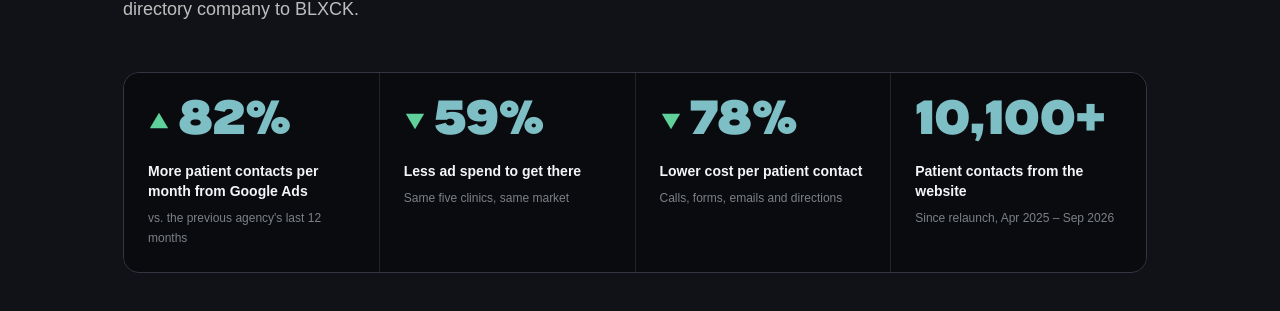
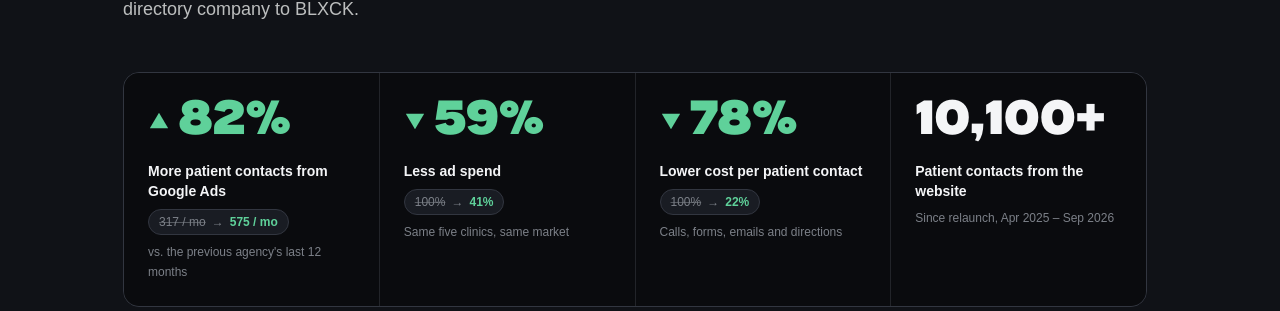
Before and after one commit to brennaMacQuarrie/blxck-marketing-site, a Next.js app: page /optometrists-case-study in a window 1280 px wide. Shown: the part 641-952 px from the top of the page. Built offline with nearby package versions, Linux system fonts and the light colour scheme; no server answers.

Commit message:
Case study: hero tiles read as improvements at a glance
Improved figures in green with ▲/▼, plus a before → after pill under each.

Co-Authored-By: Claude Fable 5.1 <noreply@anthropic.com>

```diff
--- a/src/app/optometrists-case-study/page.tsx
+++ b/src/app/optometrists-case-study/page.tsx
@@ -102,11 +102,20 @@ export default function OptometristsCaseStudy() {
             {headline.map((s) => (
               <RevealItem key={s.label} className="h-full">
                 <div className="flex h-full flex-col gap-2 bg-void p-6">
-                  <span className="flex items-center gap-2 font-heading text-4xl leading-none text-teal tabular-nums md:text-5xl">
+                  <span
+                    className={`flex items-center gap-2 font-heading text-4xl leading-none tabular-nums md:text-5xl ${s.trend ? "text-good" : "text-hi"}`}
+                  >
                     {s.trend && <TrendMark trend={s.trend} size="lg" />}
                     {s.value}
                   </span>
                   <span className="mt-2 text-sm font-semibold text-hi">{s.label}</span>
+                  {s.from && s.to && (
+                    <span className="inline-flex w-fit items-center gap-1.5 rounded-full border border-white/[0.1] bg-carbon px-2.5 py-1 text-xs tabular-nums">
+                      <span className="text-lo line-through decoration-lo/60">{s.from}</span>
+                      <span className="text-lo" aria-hidden>→</span>
+                      <span className="font-semibold text-good">{s.to}</span>
+                    </span>
+                  )}
                   <span className="text-xs leading-relaxed text-lo">{s.note}</span>
                 </div>
               </RevealItem>
--- a/src/lib/case-studies/optometrists.ts
+++ b/src/lib/case-studies/optometrists.ts
@@ -45,10 +45,18 @@ export const siteContacts = [
 /** Headline tiles. Four, each true at a glance, no dollars. */
 export type Trend = "up" | "down";
 
-export const headline: { value: string; label: string; note: string; trend?: Trend }[] = [
-  { value: "82%", label: "More patient contacts per month from Google Ads", note: "vs. the previous agency's last 12 months", trend: "up" },
-  { value: "59%", label: "Less ad spend to get there", note: "Same five clinics, same market", trend: "down" },
-  { value: "78%", label: "Lower cost per patient contact", note: "Calls, forms, emails and directions", trend: "down" },
+export const headline: {
+  value: string;
+  label: string;
+  /** Before → after, shown as a pill under the number. */
+  from?: string;
+  to?: string;
+  note: string;
+  trend?: Trend;
+}[] = [
+  { value: "82%", label: "More patient contacts from Google Ads", from: "317 / mo", to: "575 / mo", note: "vs. the previous agency's last 12 months", trend: "up" },
+  { value: "59%", label: "Less ad spend", from: "100%", to: "41%", note: "Same five clinics, same market", trend: "down" },
+  { value: "78%", label: "Lower cost per patient contact", from: "100%", to: "22%", note: "Calls, forms, emails and directions", trend: "down" },
   { value: "10,100+", label: "Patient contacts from the website", note: "Since relaunch, Apr 2025 – Sep 2026" },
 ];
 
```
